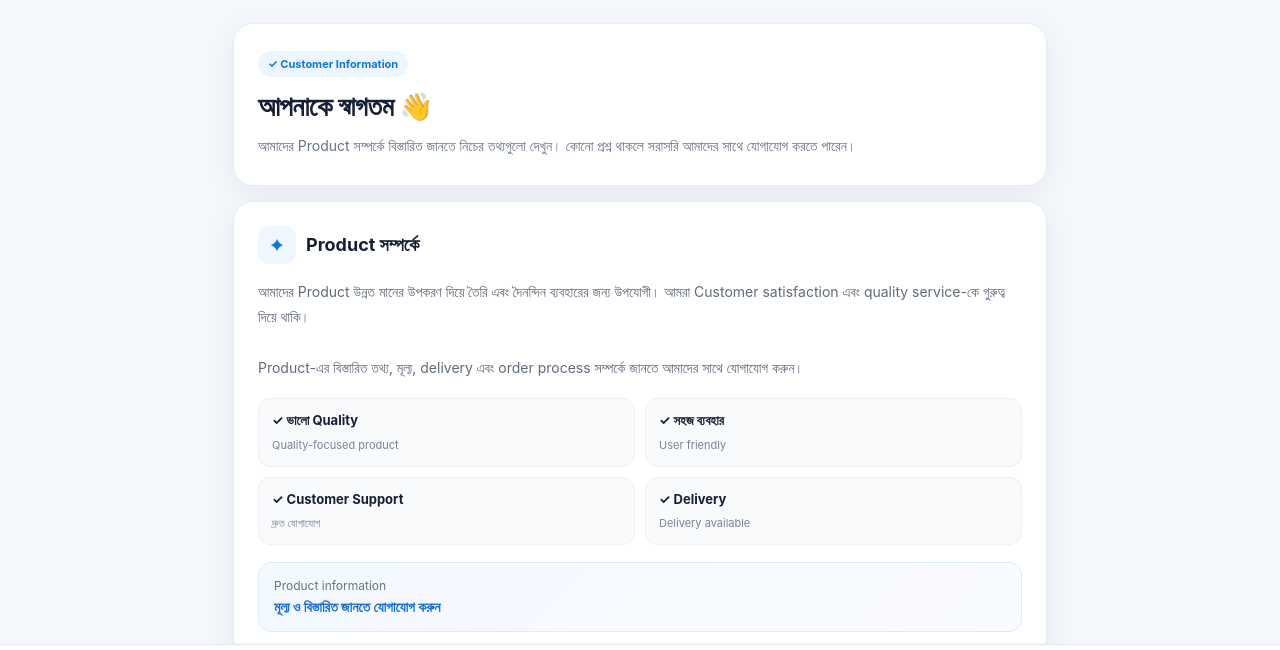
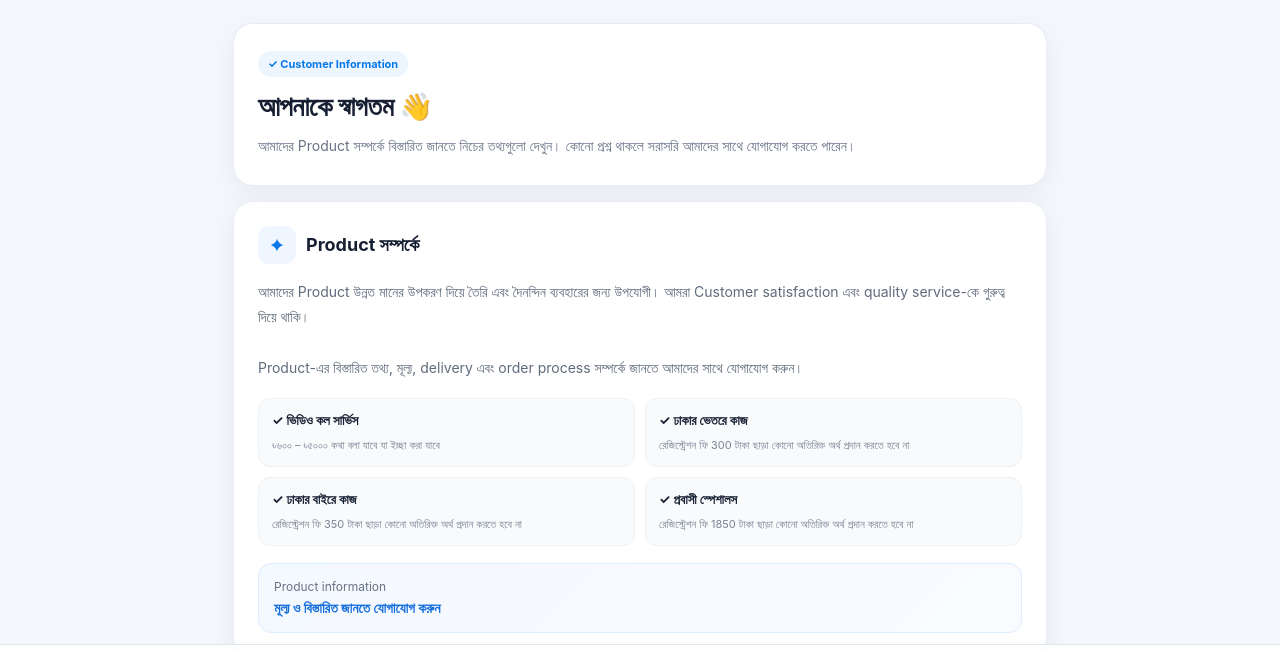
Before and after one commit to Elite-Match/Elite-Match, a plain HTML site: page index.html in a window 1280 px wide. Shown: the part 78-728 px from the top of the page. Drawn offline with Linux system fonts and the light colour scheme.

Commit message:
Update index.html

```diff
--- a/index.html
+++ b/index.html
@@ -775,10 +775,11 @@ body{
 
             <div class="feature">
 
-                <strong>✓ ভালো Quality</strong>
+                <strong>✓ ভিডিও কল সার্ভিস</strong>
 
                 <span>
-                    Quality-focused product
+                    ৳৬০০ – ৳৫০০০
+কথা বলা যাবে যা ইচ্ছা করা যাবে
                 </span>
 
             </div>
@@ -786,10 +787,10 @@ body{
 
             <div class="feature">
 
-                <strong>✓ সহজ ব্যবহার</strong>
+                <strong>✓ ঢাকার ভেতরে কাজ</strong>
 
                 <span>
-                    User friendly
+                    রেজিস্ট্রেশন ফি 300 টাকা ছাড়া কোনো অতিরিক্ত অর্থ প্রদান করতে হবে না
                 </span>
 
             </div>
@@ -797,10 +798,11 @@ body{
 
             <div class="feature">
 
-                <strong>✓ Customer Support</strong>
+                <strong>✓ ঢাকার বাইরে কাজ
+</strong>
 
                 <span>
-                    দ্রুত যোগাযোগ
+                  রেজিস্ট্রেশন ফি 350 টাকা ছাড়া কোনো অতিরিক্ত অর্থ প্রদান করতে হবে না
                 </span>
 
             </div>
@@ -808,10 +810,11 @@ body{
 
             <div class="feature">
 
-                <strong>✓ Delivery</strong>
+                <strong>✓
+প্রবাসী স্পেশালস</strong>
 
                 <span>
-                    Delivery available
+                   রেজিস্ট্রেশন ফি 1850 টাকা ছাড়া কোনো অতিরিক্ত অর্থ প্রদান করতে হবে না
                 </span>
 
             </div>
```
